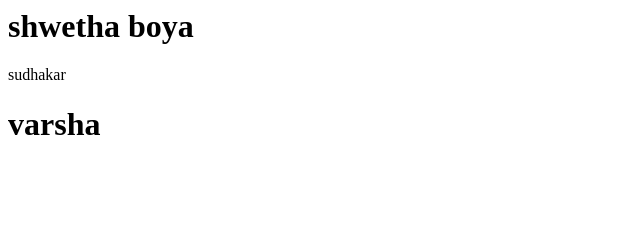
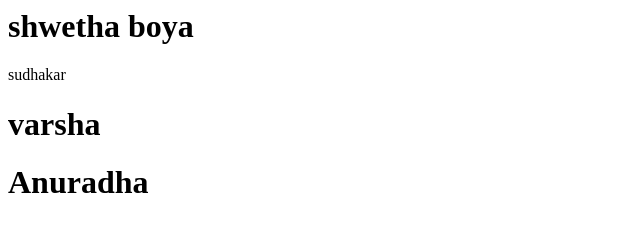
Before and after one commit to shwethaboya19/shwetha-file, a plain HTML site: page index.html in a window 1280 px wide. Shown: the whole page, without its empty margins (0-640 px from the left). Drawn offline with Linux system fonts and the light colour scheme.

Commit message:
Update index.html

```diff
--- a/index.html
+++ b/index.html
@@ -1,3 +1,4 @@
 <h1 class="heading">shwetha boya</h1>
 <p>sudhakar</p>
 <h1>varsha</h1>
+<h1>Anuradha</h1>
```
